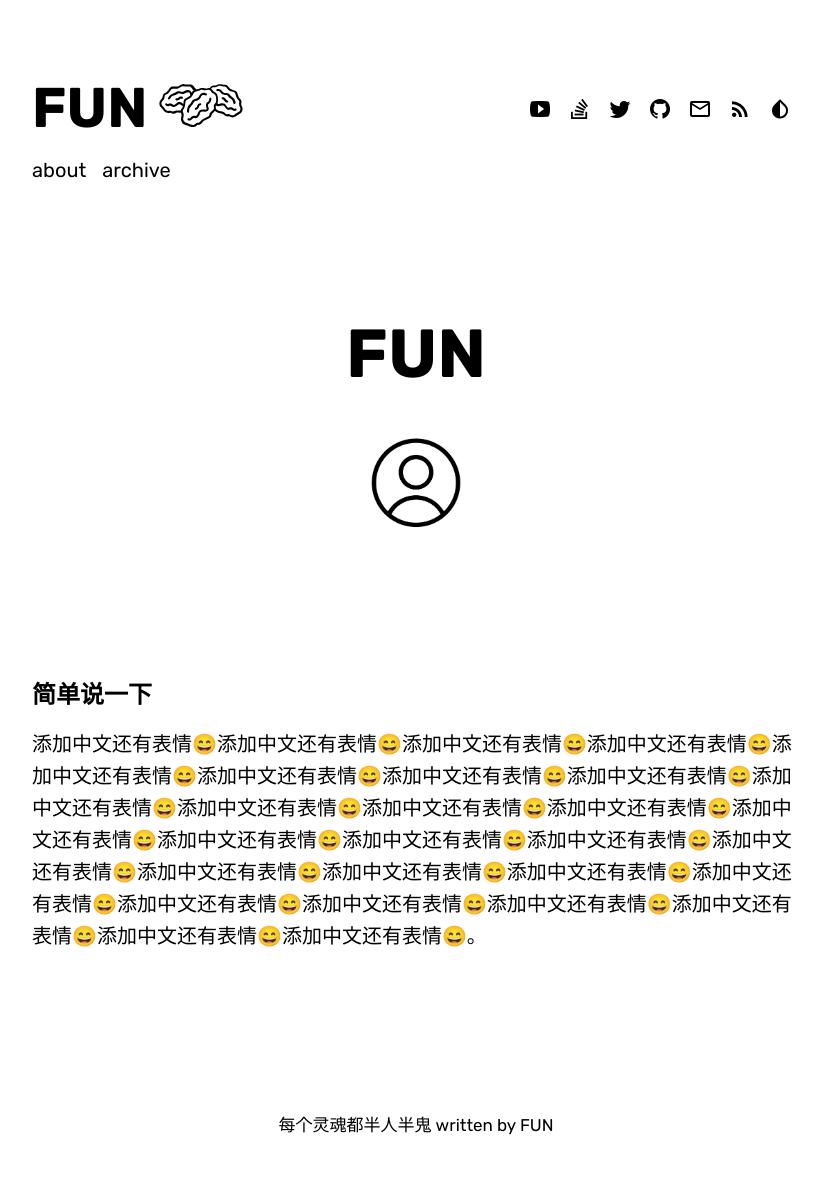
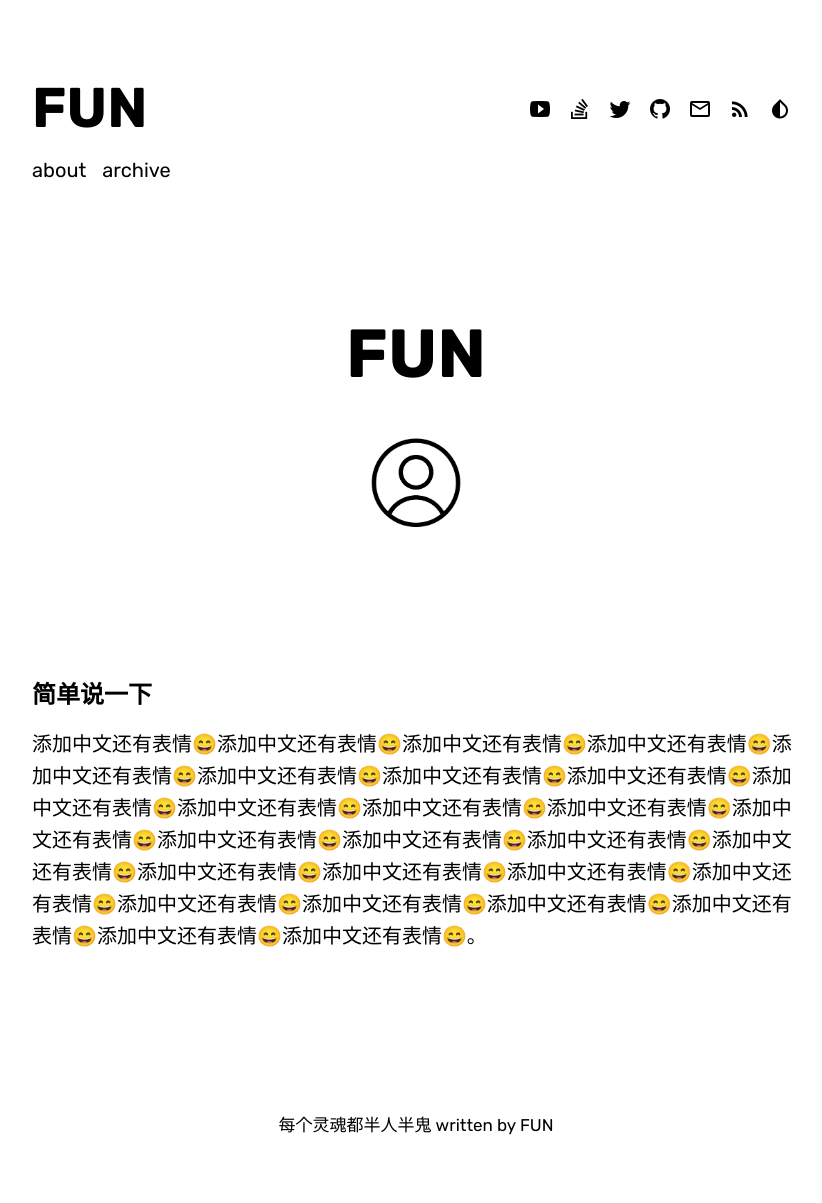
Before and after one commit to FUNzmr/Remember, a Jekyll site: the page built from about.md, in a window 1280 px wide. Shown: the whole page, without its empty margins (224-1046 px from the left). Built offline with Jekyll 4.4.1, drawn with Linux system fonts in a browser that asks for light colours; some web fonts are replaced.

Commit message:
Update _config.yml

```diff
--- a/_config.yml
+++ b/_config.yml
@@ -10,7 +10,7 @@ blog:
                                每个灵魂都半人半鬼
 
 # Layout configuration
-  logo_path                  : "assets/img/dactl.svg" # path to logo file
+  logo_path                  : #"assets/img/dactl.svg" # path to logo file
   search_path                : # "yourgitusername.github.io"
                                # needed for searchbox in archive page
   hero_layout                : true # turn on hero layout for blog and posts
```
